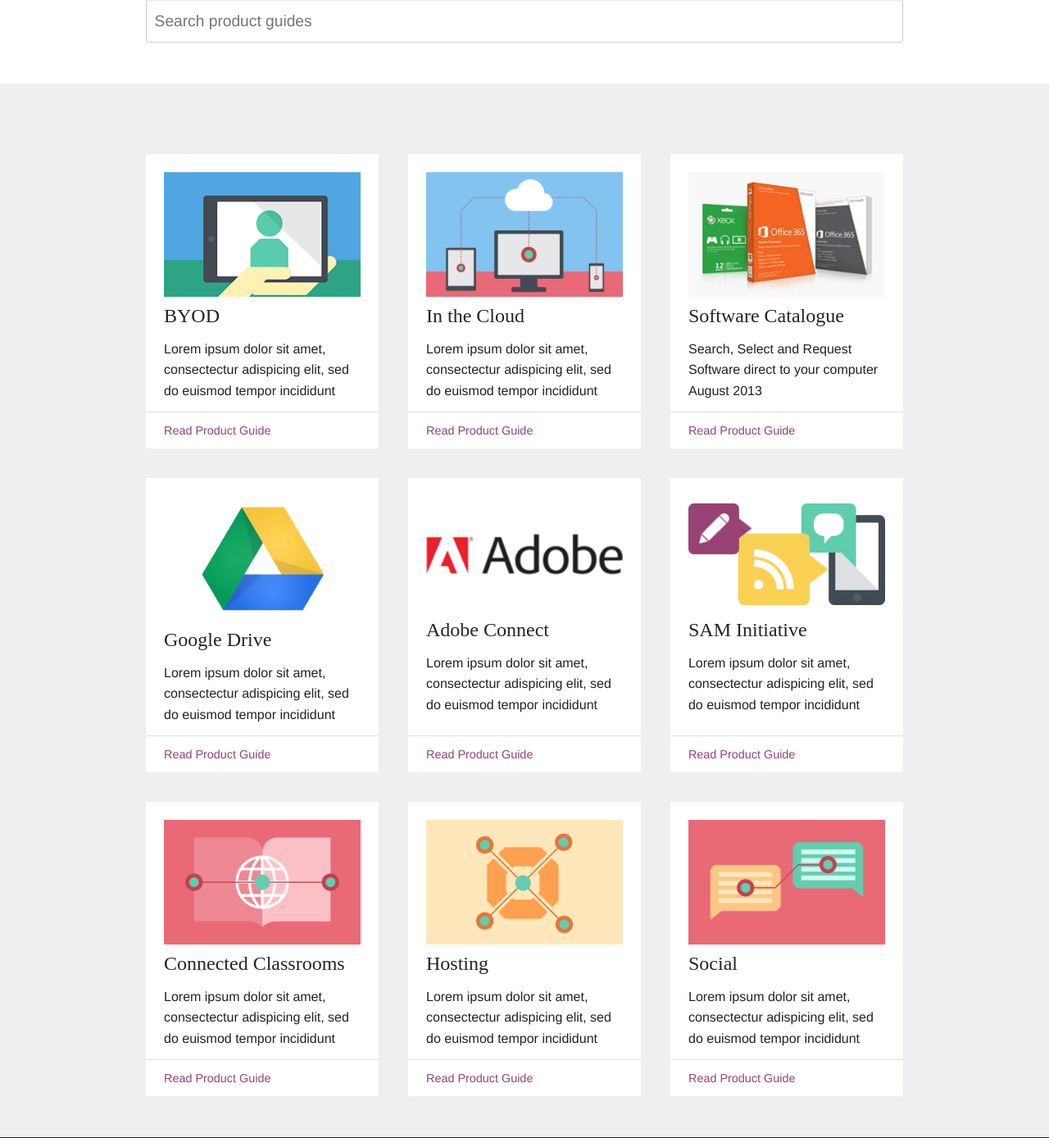
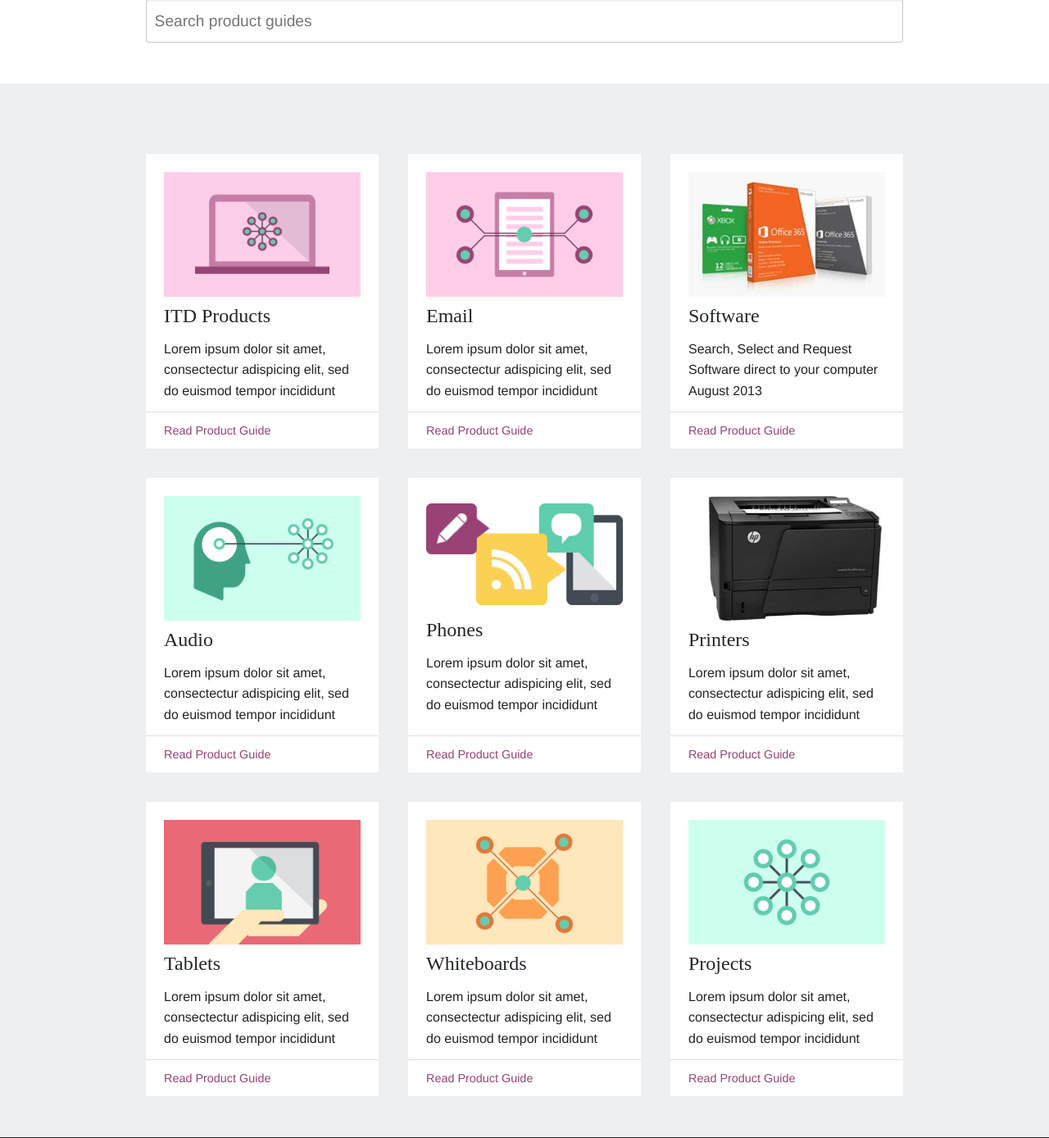
Before and after one commit to elsplatto/connectit-PHP, a PHP site: page /use-it-product-guides.php in a window 1280 px wide. Shown: the part 436-1824 px from the top of the page at 82% size. Run offline with PHP 8.4, Linux system fonts and the light colour scheme; data that the repository does not hold is empty.

Commit message:
Changed Product Tiles Titles back to screen design
See issue #20 in bugherd.

```diff
--- a/use-it-product-guides.php
+++ b/use-it-product-guides.php
@@ -38,10 +38,10 @@
             <div class="large-4 columns">
                 <div class="tile white">
                     <div class="img-holder">
-                        <a href="about-it-byod.php"><img src="media/img/products/byod-2.gif" alt="Bring Your Own Device Illustration" /></a>
+                        <a href="#"><img src="media/img/products/productsicon.gif" alt="ITD Products Illustration" /></a>
                     </div>
                     <div class="content">
-                        <h3><a href="about-it-byod.php">BYOD</a></h3>
+                        <h3><a href="#">ITD Products</a></h3>
                         <p>
                             Lorem ipsum dolor sit amet, consectectur adispicing elit, sed do euismod tempor incididunt
                         </p>
@@ -55,10 +55,10 @@
             <div class="large-4 columns">
                 <div class="tile white">
                     <div class="img-holder">
-                        <a href="#"><img src="media/img/products/cloud-1.gif" alt="In the Cloud Illustration" /></a>
+                        <a href="#"><img src="media/img/products/website-1.gif" alt="Email Illustration" /></a>
                     </div>
                     <div class="content">
-                        <h3><a href="#">In the Cloud</a></h3>
+                        <h3><a href="#">Email</a></h3>
                         <p>
                             Lorem ipsum dolor sit amet, consectectur adispicing elit, sed do euismod tempor incididunt
                         </p>
@@ -75,7 +75,7 @@
                         <a href="about-it-software-catalogue.php"><img src="media/img/products/software-1.jpg" alt="Example image" /></a>
                     </div>
                     <div class="content">
-                        <h3><a href="about-it-software-catalogue.php">Software Catalogue</a></h3>
+                        <h3><a href="about-it-software-catalogue.php">Software</a></h3>
                         <p>
                             Search, Select and Request Software direct to your computer August 2013
                         </p>
@@ -89,10 +89,10 @@
             <div class="large-4 columns">
                 <div class="tile white">
                     <div class="img-holder">
-                        <a href="#"><img src="media/img/products/google-drive-icon.png" alt="Google drive" /></a>
+                        <a href="#"><img src="media/img/products/connect-1.gif" alt="Illustration" /></a>
                     </div>
                     <div class="content">
-                        <h3><a href="#">Google Drive</a></h3>
+                        <h3><a href="#">Audio</a></h3>
                         <p>
                             Lorem ipsum dolor sit amet, consectectur adispicing elit, sed do euismod tempor incididunt
                         </p>
@@ -106,10 +106,10 @@
             <div class="large-4 columns">
                 <div class="tile white">
                     <div class="img-holder">
-                        <a href="#"><img src="media/img/products/adobe.png" alt="Example image" /></a>
+                        <a href="#"><img src="media/img/products/phone.gif" alt="Example image" /></a>
                     </div>
                     <div class="content">
-                        <h3><a href="#">Adobe Connect</a></h3>
+                        <h3><a href="#">Phones</a></h3>
                         <p>
                             Lorem ipsum dolor sit amet, consectectur adispicing elit, sed do euismod tempor incididunt
                         </p>
@@ -123,10 +123,10 @@
             <div class="large-4 columns">
                 <div class="tile white">
                     <div class="img-holder">
-                        <a href="#"><img src="media/img/holder.gif" alt="Example image" /></a>
+                        <a href="use-it-printers.php"><img src="media/img/products/hp-printer.jpg" alt="Example image" /></a>
                     </div>
                     <div class="content">
-                        <h3><a href="#">SAM Initiative</a></h3>
+                        <h3><a href="use-it-printers.php">Printers</a></h3>
                         <p>
                             Lorem ipsum dolor sit amet, consectectur adispicing elit, sed do euismod tempor incididunt
                         </p>
@@ -140,10 +140,10 @@
             <div class="large-4 columns">
                 <div class="tile white">
                     <div class="img-holder">
-                        <a href="#"><img src="media/img/products/cc-1.gif" alt="Example image" /></a>
+                        <a href="#"><img src="media/img/products/byod-1.gif" alt="Example image" /></a>
                     </div>
                     <div class="content">
-                        <h3><a href="#">Connected Classrooms</a></h3>
+                        <h3><a href="#">Tablets</a></h3>
                         <p>
                             Lorem ipsum dolor sit amet, consectectur adispicing elit, sed do euismod tempor incididunt
                         </p>
@@ -160,24 +160,24 @@
                         <a href="#"><img src="media/img/products/network-1.gif" alt="Example image" /></a>
                     </div>
                     <div class="content">
-                        <h3><a href="#">Hosting</a></h3>
+                        <h3><a href="use-it-whiteboards.php">Whiteboards</a></h3>
                         <p>
                             Lorem ipsum dolor sit amet, consectectur adispicing elit, sed do euismod tempor incididunt
                         </p>
                     </div>
                 </div>
                 <div class="tile-bottom">
-                    <a href="#">Read Product Guide</a>
+                    <a href="use-it-whiteboards.php">Read Product Guide</a>
                 </div>
             </div>
 
             <div class="large-4 columns">
                 <div class="tile white">
                     <div class="img-holder">
-                        <a href="#"><img src="media/img/products/chat-1.gif" alt="Example image" /></a>
+                        <a href="#"><img src="media/img/products/connect-3.gif" alt="Example image" /></a>
                     </div>
                     <div class="content">
-                        <h3><a href="#">Social</a></h3>
+                        <h3><a href="#">Projects</a></h3>
                         <p>
                             Lorem ipsum dolor sit amet, consectectur adispicing elit, sed do euismod tempor incididunt
                         </p>
```
Also changed, not shown: media/img/products/phone.gif (added).
